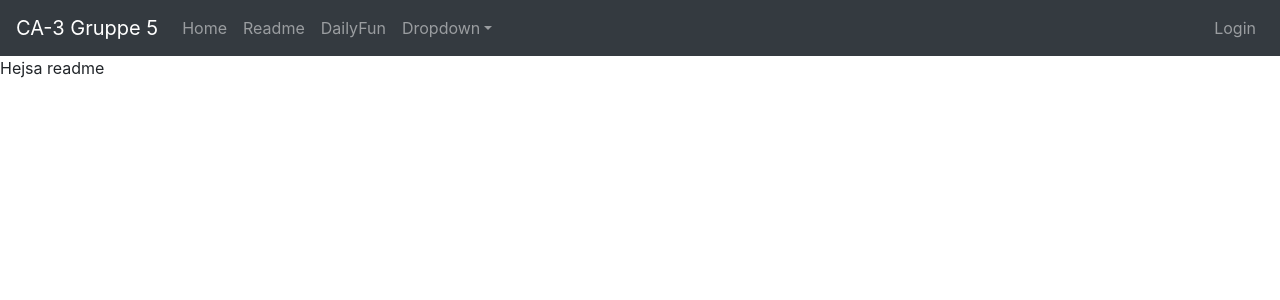
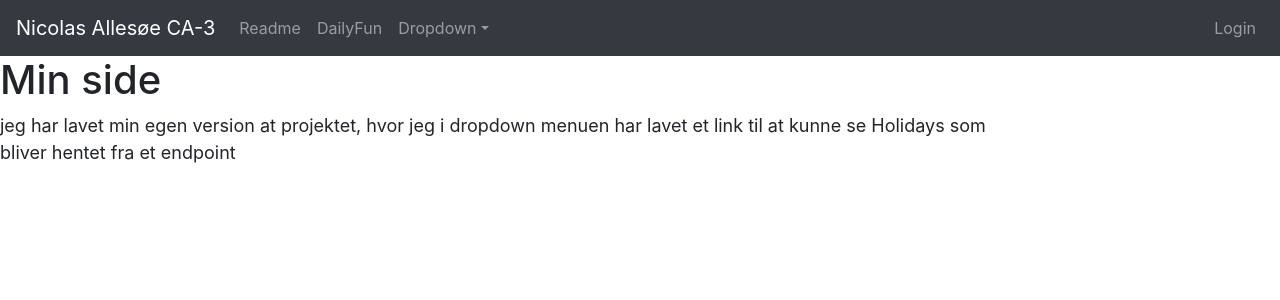
Before and after one commit to NicoCPH/grp5startCode, a React (Create React App) app in the folder Front-end/: page /Readme in a window 1280 px wide. Shown: the top 300 px of the page. Built offline with nearby package versions, Linux system fonts and the light colour scheme.

Commit message:
lidt styling og oprydning

```diff
--- /dev/null
+++ b/Front-end/src/components/css/readMe.css
@@ -0,0 +1,6 @@
+.div1 {
+    width: 1000px;
+    height: 100px;
+    display: flex;
+    align-content: center;
+  }
--- a/Front-end/src/components/navBar.jsx
+++ b/Front-end/src/components/navBar.jsx
@@ -32,16 +32,11 @@ const Header = (props) => {
       <div>
         <Navbar collapseOnSelect expand="lg" bg="dark" variant="dark">
           <Navbar.Brand as={Link} to="/">
-            CA-3 Gruppe 5
+           Nicolas Allesøe CA-3
           </Navbar.Brand>
           <Navbar.Toggle aria-controls="responsive-navbar-nav" />
           <Navbar.Collapse id="responsive-navbar-nav">
             <Nav className="mr-auto">
-              <NavItem href="/">
-                <Nav.Link as={Link} to="/">
-                  Home
-                </Nav.Link>
-              </NavItem>
               <NavItem href="/Readme">
                 <Nav.Link as={Link} to="/Readme">
                   Readme
@@ -56,9 +51,6 @@ const Header = (props) => {
               <NavDropdown title="Dropdown" id="basic-nav-dropdown">
                 <NavDropdown.Item as={Link} to="/Holidays">
                   Holidays
-                </NavDropdown.Item>
-                <NavDropdown.Item as={Link} to="/Readme">
-                  Readme
                 </NavDropdown.Item>
               </NavDropdown>
             </Nav>
--- a/Front-end/src/components/readMe.jsx
+++ b/Front-end/src/components/readMe.jsx
@@ -1,9 +1,19 @@
 import React from "react";
+import "./css/readMe.css";
 
 const Readme = () => {
+  const mystyle = {
+    fontSize: "18px",
+    font: "bold",
+  }
   return (
     <>
-      <p>Hejsa readme</p>
+    <h1>Min side</h1>
+    <div className="div1">
+
+      <p style={mystyle}>jeg har lavet min egen version at projektet, hvor jeg i dropdown
+       menuen har lavet et link til at kunne se Holidays som bliver hentet fra et endpoint </p>
+   </div>
     </>
   );
 };
```
Also changed, not shown: Front-end/src/components/holidays.jsx (+11 -8 lines).
